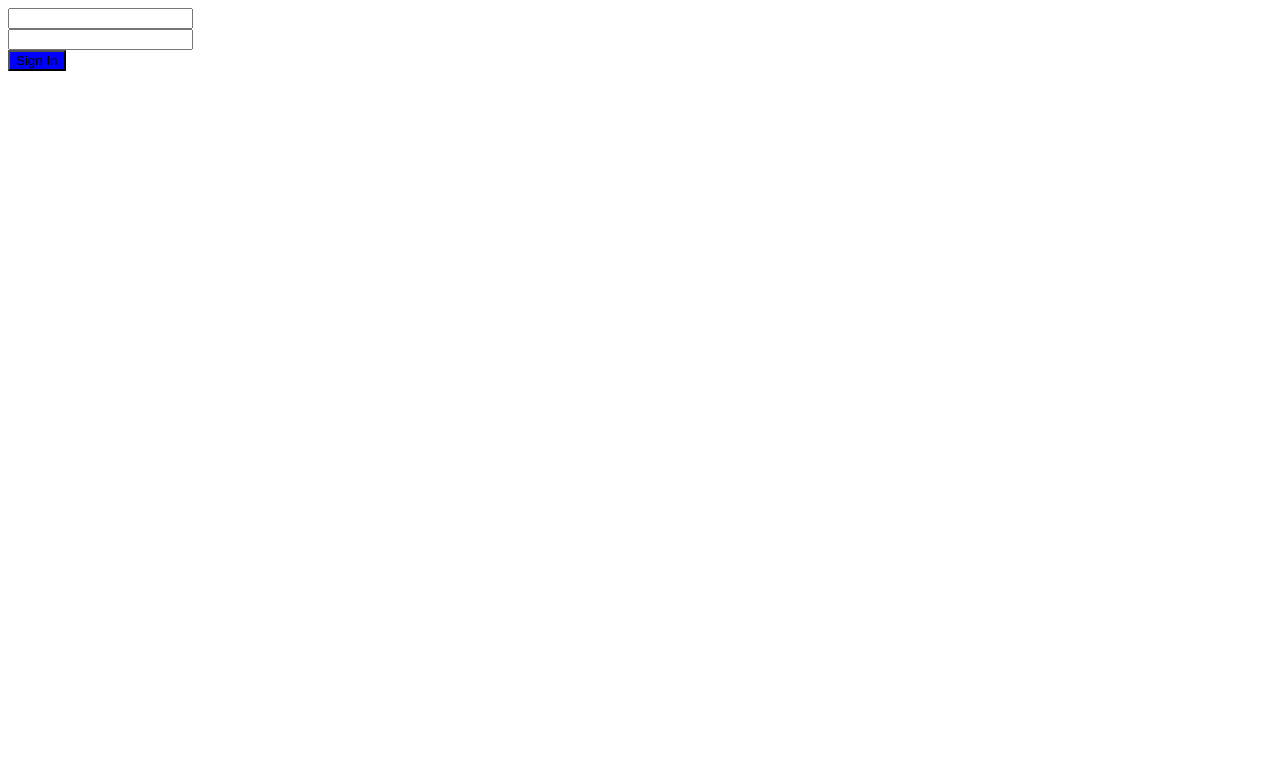
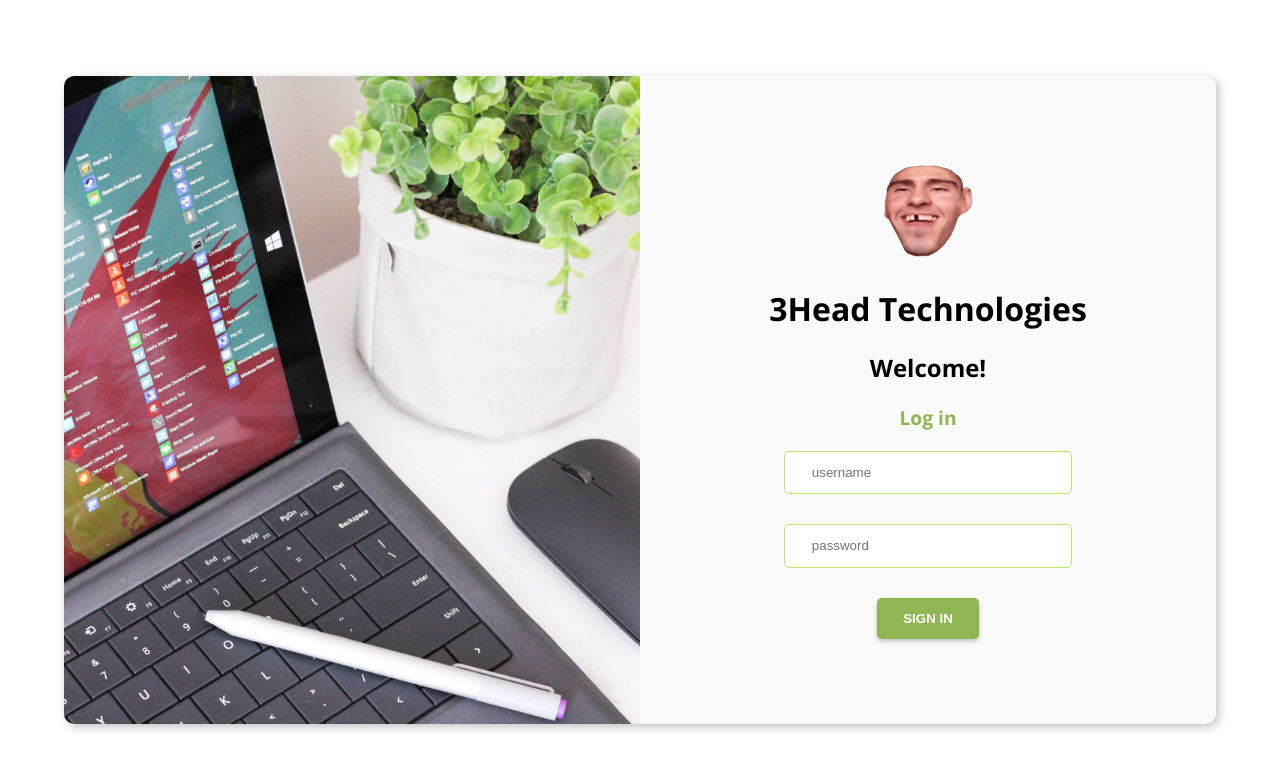
Before and after one commit to 3head-technology/MyStorage, a Vue app: page /login in a window 1280 px wide. Shown: the top 770 px of the page. Built offline with nearby package versions, Linux system fonts and the light colour scheme.

Commit message:
added login graphic

```diff
--- a/src/App.vue
+++ b/src/App.vue
@@ -12,6 +12,6 @@ export default {
     },
 };
 </script>
-
 <style>
+  @import url('https://fonts.googleapis.com/css2?family=Open+Sans:wght@300;400;700&display=swap');
 </style>
--- a/src/components/base/BaseButton.vue
+++ b/src/components/base/BaseButton.vue
@@ -1,6 +1,6 @@
 <template>
   <div>
-    <input class="baseButton" type="button" :value="msg">
+    <input class="btn" type="button" :value="msg">
   </div>
 </template>
 
@@ -14,7 +14,20 @@ export default {
 </script>
 
 <style scoped>
-  .baseButton{
-    background: aquamarine;
-  }
+  .btn {
+        text-transform: uppercase;
+        padding: 1em 2em;
+        background-color: #90B653;
+        color: #fff;
+        text-decoration: none;
+        border: none;
+        box-shadow: rgba(0, 0, 0, 0.24) 0px 2px 4px;
+        border-radius: 5px;
+        font-weight: bold;
+        transition: all ease-in-out 0.2s;
+    }
+    .btn:hover {
+        background-color: #aed373;
+        cursor: pointer;
+    }
 </style>
--- a/src/components/base/BaseTextInput.vue
+++ b/src/components/base/BaseTextInput.vue
@@ -1,6 +1,6 @@
 <template>
-  <div>
-    <input :type="type">
+  <div class="input-container">
+    <input :type="type" :placeholder="placeholder" class="input-text">
   </div>
 </template>
 
@@ -9,10 +9,23 @@ export default {
     name: "BaseTextInput",
     props: {
         type: String,
+        placeholder: String,
     },
 };
 </script>
 
 <style scoped>
+  .input-container {
+    display: flex;
+  }
+  .input-text {
+        width: 100%;
+        padding: 1em 2em;
+        border: 1px solid #B9EA6B;
+        border-radius: 5px;
+    }
 
+    .input-text:focus {
+        outline: 1px solid #90B653;
+    }
 </style>
--- a/src/views/LoginView.vue
+++ b/src/views/LoginView.vue
@@ -1,9 +1,20 @@
 <template>
-    <div>
-      <base-text-input type="text"></base-text-input>
-      <base-text-input type="password"></base-text-input>
-      <base-button @click="toLogin" msg="Sign In"></base-button>
-    </div>
+    <div class="login-container">
+            <div class="left-img"></div>
+            <div class="right-content">
+                <div class="logo-container">
+                    <img src="../img/3head-logo.png" alt="3head-logo">
+                    <h1>3Head Technologies</h1>
+                    <h2>Welcome!</h2>
+                </div>
+                <p>Log in</p>
+                <div class="input-container">
+                    <base-text-input type="text" placeholder="username"></base-text-input>
+                    <base-text-input type="password" placeholder="password"></base-text-input>
+                    <base-button @click="toLogin" msg="Sign In"></base-button>
+                </div>
+            </div>
+        </div>
 </template>
 
 <script>
@@ -26,7 +37,59 @@ export default {
 </script>
 
 <style scoped>
-    :deep(.baseButton){
-    background: blue;
-  }
+    .login-container {
+        display: flex;
+        position: absolute;
+        font-family: 'Open Sans', sans-serif;
+        height: 648px;
+        width: 1152px;
+        background-color: #fafafa;
+        top: 50%;
+        left: 50%;
+        transform: translate(-50%, -50%);
+        border-radius: 10px;
+        box-shadow: rgba(0, 0, 0, 0.24) 3px 3px 10px;
+        text-align: center;
+    }
+
+    .left-img {
+        width: 50%;
+        background: url(../img/laptop04.jpg) no-repeat center;
+        background-size: cover;
+        border-radius: 10px 0px 0 10px;
+    }
+
+    .right-content {
+        margin: auto;
+    }
+
+    .right-content img {
+        width: 100px;
+    }
+
+    .right-content h1 {
+        font-size: 2em;
+    }
+
+    .right-content p {
+        color: #90B653;
+        font-weight: bold;
+        font-size: 1.2em;
+    }
+
+    .input-container {
+        display: flex;
+        flex-direction: column;
+        align-items: center;
+        gap: 30px;
+    }
+
+    @media(max-width: 1200px){
+        .login-container {
+            flex-direction: column;
+            justify-content: flex-start;
+            width: 648px;
+            height: 848px;
+        }
+    }
 </style>
```
Also changed, not shown: src/img/3head-logo.png (added), src/img/laptop04.jpg (added).
